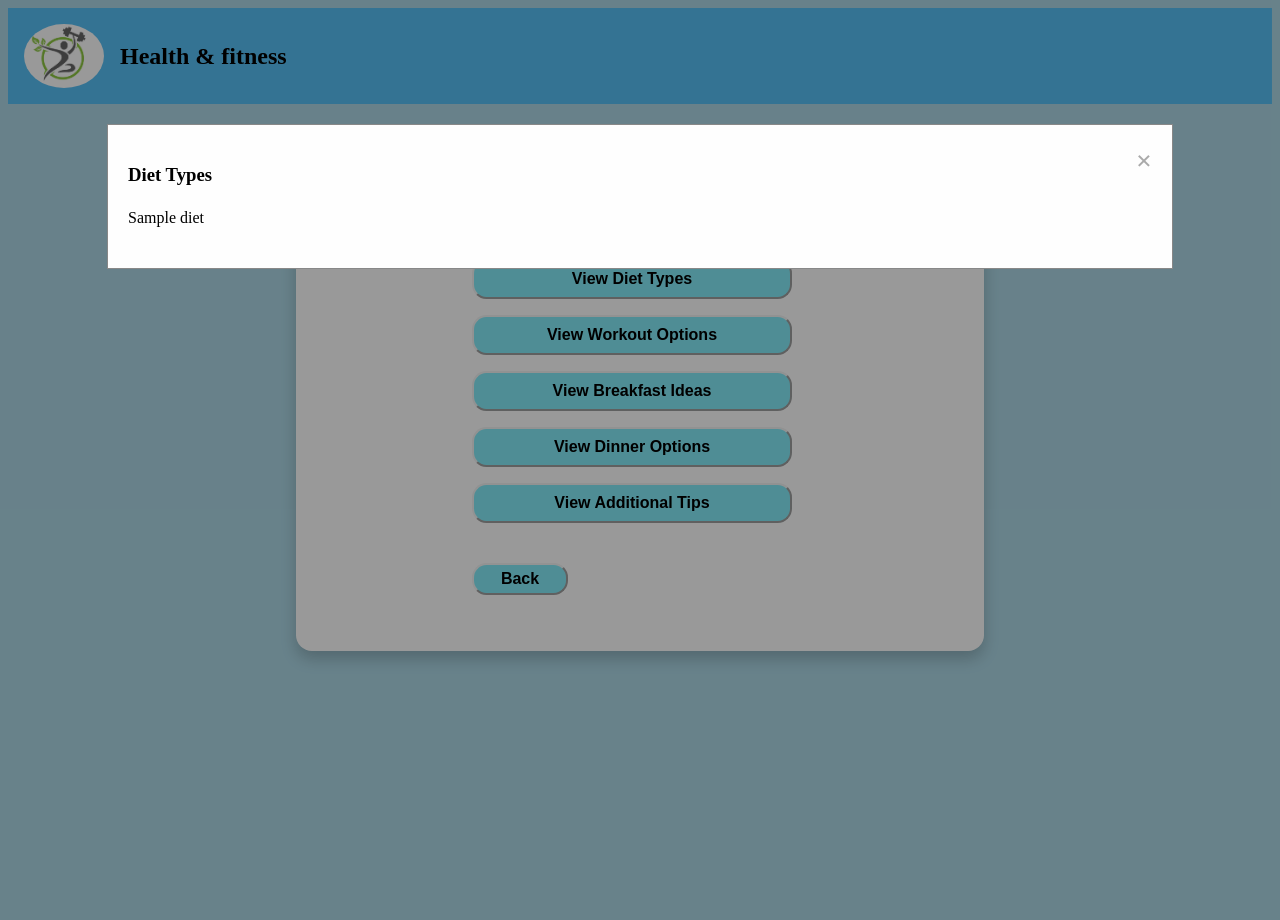
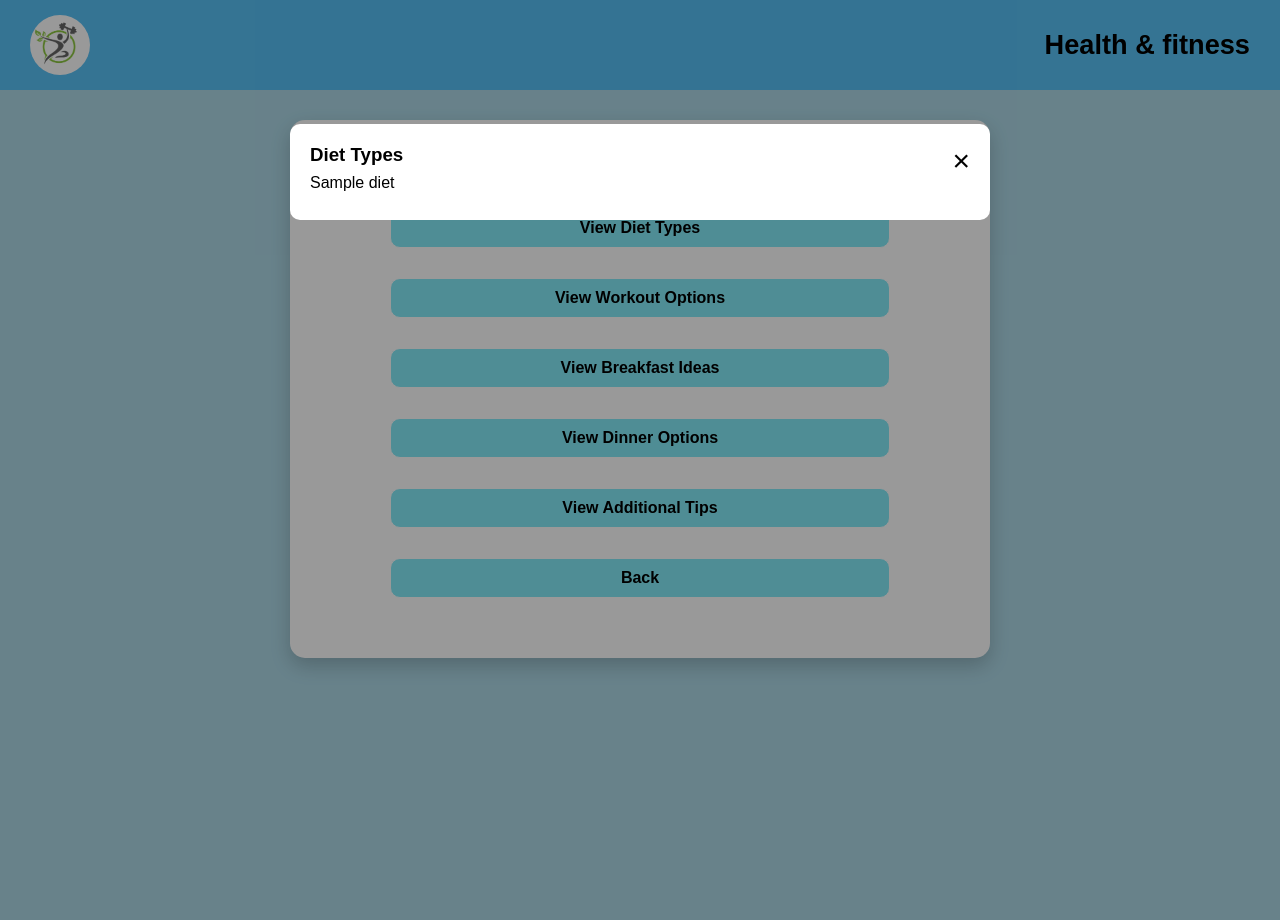
Before and after one commit to VivekSumanx17/Health-and-Fitness-recommendation-system, a Flask app: template templates/suggestion_page.html in a window 1280 px wide, after a click on "View Diet Types". Run offline with Flask 3, Linux system fonts and the light colour scheme; the template is opened without the code that fills it: most values are stand-ins (such as "Sample title", 1, 10 or a date in 2020).

Commit message:
Refactor CSS for improved layout and styling

```diff
--- a/static/style.css
+++ b/static/style.css
@@ -1,141 +1,223 @@
+*{
+    margin: 0;
+    padding: 0;
+    box-sizing: border-box;
+}
+
 body{
     background-color: lightblue;
+    font-family: Arial, Helvetica, sans-serif;
 }
+
+/* Header */
 .header-container{
     background-color: rgb(88, 192, 245);
-    align-items: center;
+    padding: 15px 30px;
+}
 
-    padding: 1em 1em;
-    height: 4em;
-}
 .domain{
     display: flex;
+    justify-content: space-between;
     align-items: center;
-    padding: 0em;
+    flex-wrap: wrap;
+    gap: 15px;
 }
+
+.logo-section{
+    display: flex;
+    align-items: center;
+}
+
 img{
-    height: 4em;
-    width: 5em;
+    height: 60px;
+    width: 60px;
     border-radius: 50%;
     object-fit: cover;
-    margin-right: 1em;
+    margin-right: 15px;
 }
+
 .logo{
+    font-size: 1.7rem;
+    font-weight: bold;
+    color: black;
+}
 
-    display: inline-block;
-    font-size: 1.5em;
-    font-weight: 700;
-    color: black;
+.buttons{
+    display: flex;
+    flex-wrap: wrap;
+    gap: 10px;
+}
 
-    height: 10%;
-    width: 20%;
-    text-size-adjust: 10em;
+button{
+    padding: 10px 20px;
+    font-size: 1rem;
+    font-weight: 550;
+    border-radius: 10px;
+    background-color: rgb(132, 235, 248);
+    border: 1px solid white;
+    cursor: pointer;
+    transition: .3s;
 }
-.empty{
-    display: inline-block;
-    height: 10%;
-    width: 55%;
 
+button:hover{
+    background-color: rgb(75,170,220);
+    color: white;
 }
-.buttons{
-    display: inline-block;
+
+/* Search */
+.recommendation,
+.back{
+    width: 90%;
+    max-width: 500px;
+    margin: 30px auto;
+    display: block;
 }
-button{
-    height: 2em;
-    width: 6em;
-    font-size: 1em;
-    font-weight: 550;
-    margin: .5em;
-    border-radius: 0.9em;
-    background-color: rgb(132, 235, 248);
-    border-color: rgb(242, 244, 244);
-    box-shadow: 1em;
 
+/* Form */
+.input-container,
+.output-container{
+    width: 90%;
+    max-width: 700px;
+    margin: 30px auto;
+    padding: 30px;
+    background: white;
+    box-shadow: 0 8px 20px rgba(0,0,0,.2);
+    border-radius: 15px;
 }
-.recommendation{
-    width:20em;
-    height: 2.5em;
-    margin-left:  8em;
 
-}
-.back{
-    margin-left:  8em;
-    margin-top: 2em;
-}
-.input-container, .output-container{
-            max-width: 37em;
-            margin-top: 2em;
-            margin-left: auto;
-            margin-right: auto;
-            padding: 3em;
-            background-color: white;
-            box-shadow: 0em 0.5em 1em rgba(0, 0, 0, 0.2);
-            border-radius: 1em;
-}
 h2{
     text-align: center;
-    color: rgb(88, 192, 245);
+    color: rgb(88,192,245);
+    margin-bottom: 20px;
 }
+
 label{
     display: block;
     margin: 15px 0 5px;
     font-weight: bold;
 }
 
-input[type="text"], textarea {
+input[type="text"],
+textarea{
     width: 100%;
-            padding: 10px;
-            margin: 5px 0 15px;
+    padding: 12px;
     border: 1px solid #ccc;
-            border-radius: 4px;
-}
-.required::after {
-    content: " *";   /* star symbol */
-    color: red;      /* red color */
-    font-weight: bold;
-}
- .modal {
-            display: none; /* Hidden by default */
-            position: fixed; /* Stay in place */
-            z-index: 1; /* Sit on top */
-            left: 0;
-            top: 0;
-            width: 100%; /* Full width */
-            height: 100%; /* Full height */
-            overflow: auto; /* Enable scroll if needed */
-            background-color: rgb(0,0,0); /* Fallback color */
-            background-color: rgba(0,0,0,0.4); /* Black w/ opacity */
-            padding-top: 60px; /* Location of the box */
+    border-radius: 6px;
+    font-size: 1rem;
 }
 
-        .modal-content {
-            background-color: #fefefe;
-            margin: 5% auto; /* 15% from the top and centered */
-            padding: 20px;
-            border: 1px solid #888;
-            width: 80%; /* Could be more or less, depending on screen size */
+textarea{
+    resize: vertical;
 }
 
-        .close {
-            color: #aaa;
-            float: right;
-            font-size: 28px;
-            font-weight: bold;
+.required::after{
+    content:" *";
+    color:red;
+    font-weight:bold;
 }
 
-        .close:hover,
-        .close:focus {
-            color: black;
-            text-decoration: none;
-            cursor: pointer;
+/* Modal */
+.modal{
+    display:none;
+    position:fixed;
+    z-index:999;
+    left:0;
+    top:0;
+    width:100%;
+    height:100%;
+    overflow:auto;
+    background:rgba(0,0,0,.4);
+    padding-top:60px;
 }
 
-        ul {
-            list-style-type: none;
-            padding: 0;
+.modal-content{
+    background:#fff;
+    margin:5% auto;
+    padding:20px;
+    width:90%;
+    max-width:700px;
+    border-radius:10px;
 }
 
-        ul li {
-            padding: 5px 0;
-            font-size: 16px;
+.close{
+    float:right;
+    font-size:30px;
+    cursor:pointer;
 }
+
+.close:hover{
+    color:red;
+}
+
+ul{
+    list-style:none;
+    padding:0;
+}
+
+ul li{
+    padding:8px 0;
+}
+
+/* ---------- Tablet ---------- */
+@media (max-width:768px){
+
+    .domain{
+        flex-direction:column;
+        text-align:center;
+    }
+
+    .logo-section{
+        justify-content:center;
+    }
+
+    .buttons{
+        justify-content:center;
+    }
+
+    button{
+        width:140px;
+    }
+
+    .input-container,
+    .output-container{
+        padding:20px;
+    }
+
+}
+
+/* ---------- Mobile ---------- */
+@media (max-width:480px){
+
+    .header-container{
+        padding:15px;
+    }
+
+    img{
+        height:50px;
+        width:50px;
+    }
+
+    .logo{
+        font-size:1.3rem;
+    }
+
+    button{
+        width:100%;
+    }
+
+    .input-container,
+    .output-container{
+        width:95%;
+        padding:15px;
+    }
+
+    h2{
+        font-size:1.3rem;
+    }
+
+    input[type="text"],
+    textarea{
+        font-size:.95rem;
+    }
+
+}
```
Lines whose indentation alone changed are shown as unchanged.
